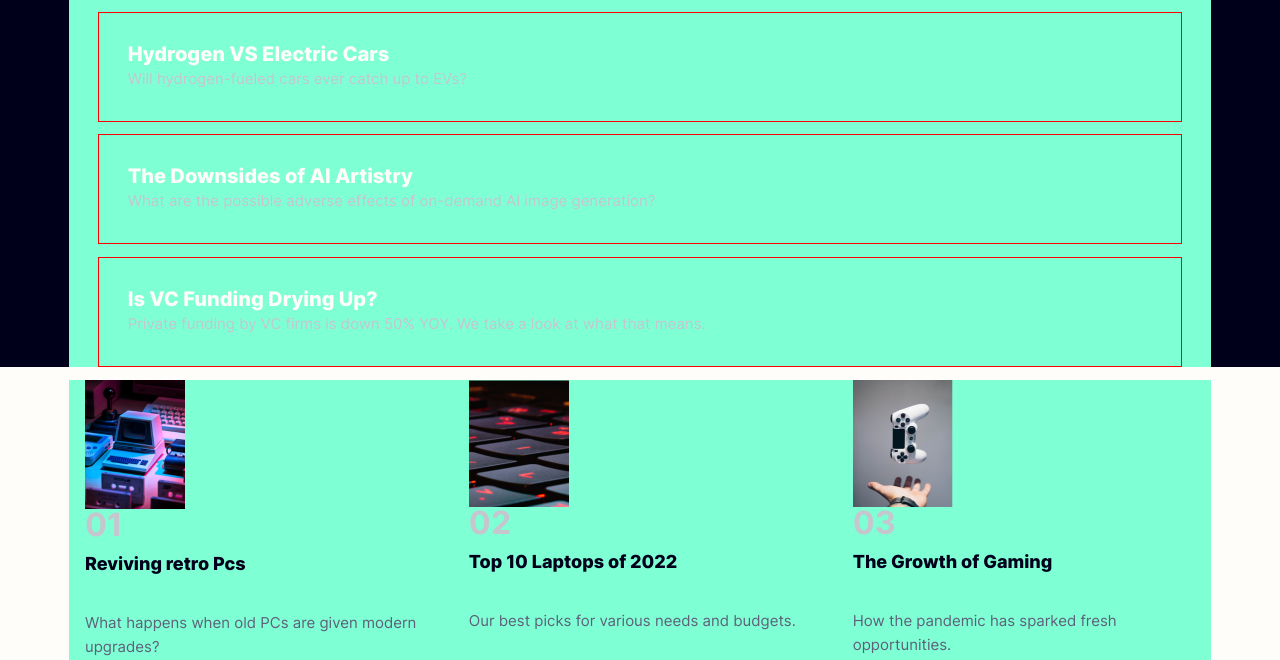
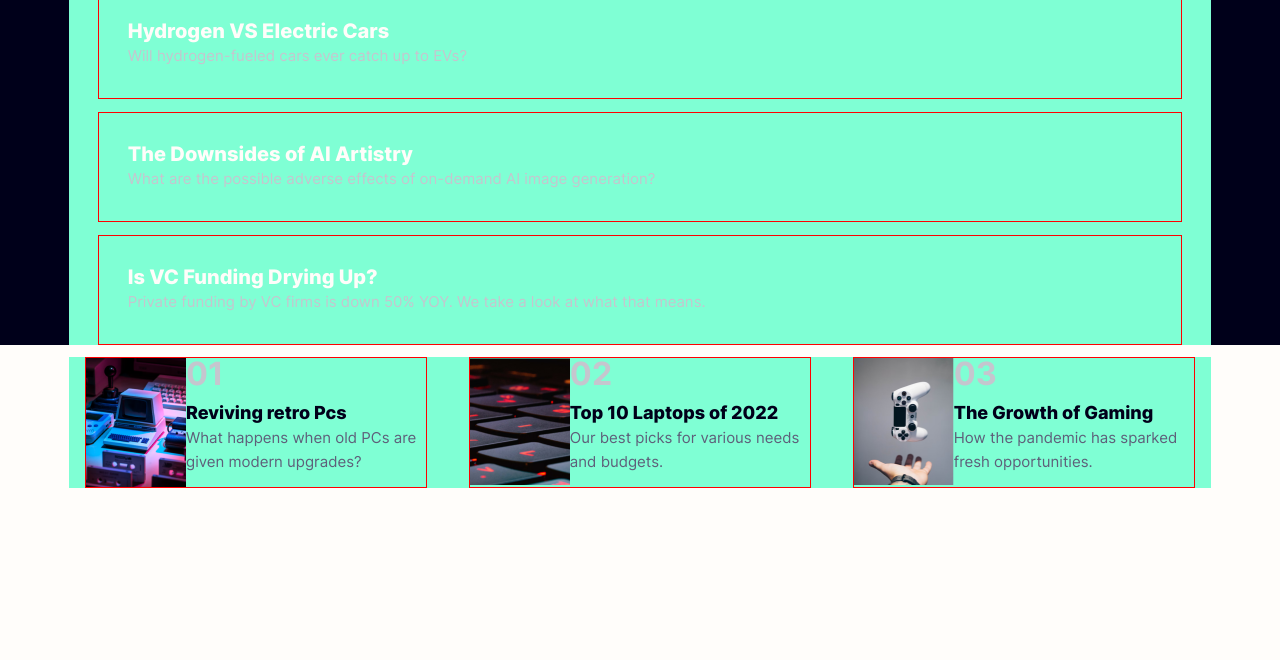
Before and after one commit to Marion-Bernard/news-homepage, a plain HTML site: page index.html in a window 1280 px wide. Shown: the part 565-1225 px from the top of the page. After the commit the page ends 1053 px from the top, so only its background shows below. Drawn offline with Linux system fonts and the light colour scheme.

Commit message:
mise à jour css

```diff
--- a/css/style.css
+++ b/css/style.css
@@ -59,7 +59,6 @@
     font-size: 2rem;
     font-weight: 700;
     color: #E9AA52;
-    margin-bottom: 2.19rem;
   }
 
   /********Container********/
@@ -122,8 +121,21 @@
     margin-bottom: 1.5rem;
   }
 
+  .hero-link {
+    color: white;
+    text-transform: uppercase;
+    letter-spacing: 0.27344rem;
+    background-color: #F15D51;
+    padding: 0.81rem 1.94rem;
+    height: 3rem;
+  }
+
+  .hero-link:hover {
+    background-color: #00001A;
+  }
+
   /********TOP 3********/
-@media  screen and (min-width:36em) {
+@media  screen and (min-width:75em) {
     .top-list{
     display: grid;
     grid-template-columns: repeat(3,1fr);
@@ -131,7 +143,19 @@
   }
 }
 
+.top-item{
+  display: flex;
+  flex-direction: row;
+  border : 1px solid red;
+}
+
+.top-item-image{
+  min-width: 100px;
+}
+
 /********A CLASSER********/
+
+
 
   .news-list{
     border-bottom: 1px solid #5E607A;
@@ -180,19 +204,6 @@
     color: #00001A;
   }
 
-  .hero-link {
-    color: white;
-    text-transform: uppercase;
-    letter-spacing: 0.27344rem;
-    background-color: #F15D51;
-    padding: 0.81rem 1.94rem;
-    height: 3rem;
-  }
-
-  .hero-link:hover {
-    background-color: #00001A;
-  }
-
   .news {
     background-color: #00001A;
   }
--- a/index.html
+++ b/index.html
@@ -40,7 +40,8 @@
                 <div class="hero-image"><img src="img/vasilis-chatzopoulos-6lwyzronth8-unsplash.png" alt=""></div>
                 <div class="hero-content">
                     <h1>The Bright Future of Web 3.0?</h1>
-                    <p>We dive into the next evolution of the web that claims to put the power of the platforms back into
+                    <p>We dive into the next evolution of the web that claims to put the power of the platforms back
+                        into
                         the
                         hands
                         of the people. But is it really fulfilling its promise?</p>
@@ -78,24 +79,30 @@
         <div class="container top-container">
             <ul class="top-list">
                 <li class="top-item">
-                    <div><img src="img/retro_PC.png" alt="image d'ancien pc"></div>
+                    <div><img class="top-item-image" src="img/retro_PC.png" alt="image d'ancien pc"></div>
+                    <div class="top-item-content">
                         <p class="top-count">01</p>
                         <h2><a class="top-link" href="#">Reviving retro Pcs</a></h2>
                         <p>What happens when old PCs are given modern upgrades?</p>
+                    </div>
                 </li>
 
                 <li class="top-item">
-                    <div><img src="img/laptop.png" alt="image d'un clavier"></div>
+                    <div><img class="top-item-image" src="img/laptop.png" alt="image d'un clavier"></div>
+                    <div class="top-item-content">
                         <p class="top-count">02</p>
                         <h2><a class="top-link" href="#">Top 10 Laptops of 2022</a></h2>
                         <p>Our best picks for various needs and budgets.</p>
+                    </div>
                 </li>
 
                 <li class="top-item">
-                    <div><img src="img/gaming.png" alt="image d'une manette de playstation"></div>
+                    <div><img class="top-item-image" src="img/gaming.png" alt="image d'une manette de playstation"></div>
+                    <div class="top-item-content">
                         <p class="top-count">03</p>
                         <h2><a class="top-link" href="#">The Growth of Gaming</a></h2>
                         <p>How the pandemic has sparked fresh opportunities.</p>
+                    </div>
                 </li>
 
             </ul>
```
Lines whose indentation alone changed are shown as unchanged.
